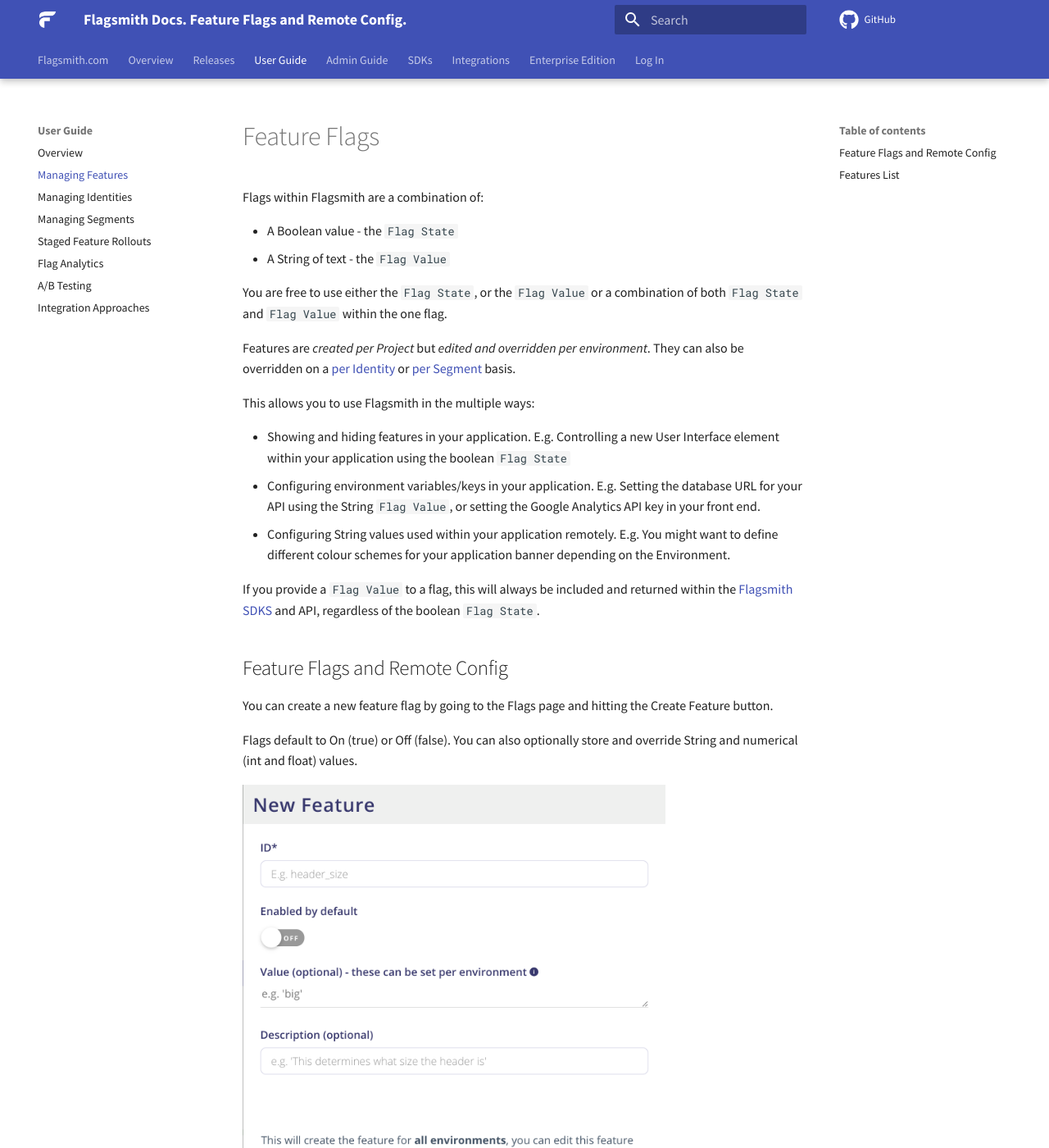
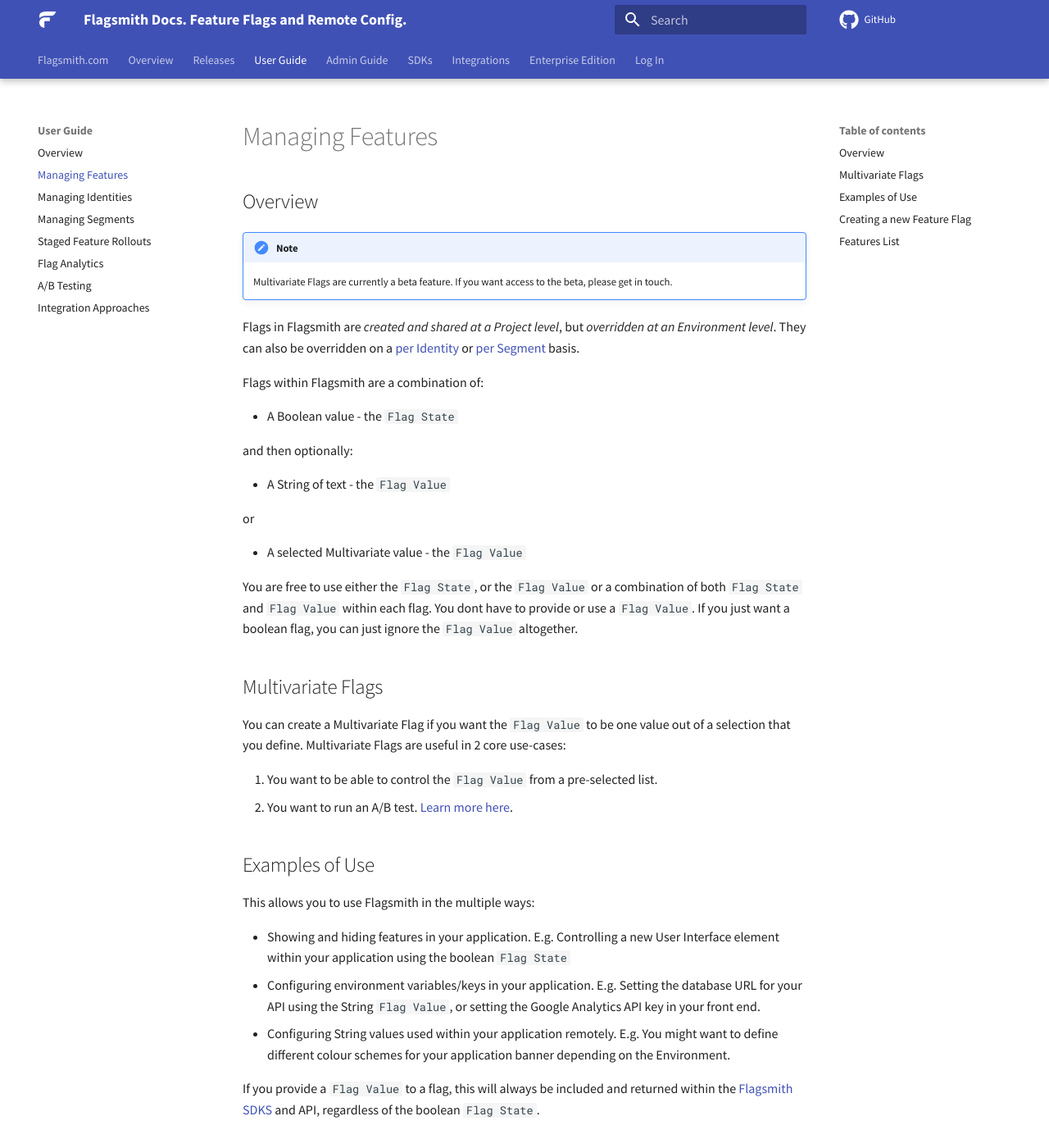
Before and after one commit to Flagsmith/flagsmith-docs, an MkDocs documentation site: the page built from docs/managing-features.md, in a window 1280 px wide and 1400 px high. Shown: the whole window at 82% size. Built offline with MkDocs 1.6.1 and Material for MkDocs 9.7.7, drawn with Linux system fonts in a browser that asks for light colours; comment, search, counter and statistics services are not loaded; some of the changed text lies outside the part shown.

Commit message:
MV flags

```diff
--- a/docs/managing-features.md
+++ b/docs/managing-features.md
@@ -1,15 +1,34 @@
 description: Feature Flags are a development methodology that allow you to ship code and features before they are finished.
 
-# Feature Flags
+## Overview
+
+!!! note
+    Multivariate Flags are currently a beta feature. If you want access to the beta, please get in touch.
+
+Flags in Flagsmith are *created and shared at a Project level*, but *overridden at an Environment level*. They can also be overridden on a [per Identity](/managing-identities/) or [per Segment](/managing-segments/) basis.
 
 Flags within Flagsmith are a combination of:
 
 * A Boolean value - the `Flag State`
+
+and then optionally:
+
 * A String of text - the `Flag Value`
 
-You are free to use either the `Flag State`, or the `Flag Value` or a combination of both `Flag State` and `Flag Value` within the one flag.
+or
 
-Features are *created per Project* but *edited and overridden per environment*. They can also be overridden on a [per Identity](/managing-identities/) or [per Segment](/managing-segments/) basis.
+* A selected Multivariate value - the `Flag Value`
+
+You are free to use either the `Flag State`, or the `Flag Value` or a combination of both `Flag State` and `Flag Value` within each flag. You dont have to provide or use a `Flag Value`. If you just want a boolean flag, you can just ignore the `Flag Value` altogether.
+
+## Multivariate Flags
+
+You can create a Multivariate Flag if you want the `Flag Value` to be one value out of a selection that you define. Multivariate Flags are useful in 2 core use-cases:
+
+1. You want to be able to control the `Flag Value` from a pre-selected list.
+2. You want to run an A/B test. [Learn more here](/ab-testing/).
+
+## Examples of Use
 
 This allows you to use Flagsmith in the multiple ways:
 
@@ -19,16 +38,16 @@ This allows you to use Flagsmith in the multiple ways:
 
 If you provide a `Flag Value` to a flag, this will always be included and returned within the [Flagsmith SDKS](/clients/rest/) and API, regardless of the boolean `Flag State`.
 
-## Feature Flags and Remote Config
+## Creating a new Feature Flag
 
-You can create a new feature flag by going to the Flags page and hitting the Create Feature button.
+You can create a new feature flag by going to the Flags page within any Environment and hitting the Create Feature button.
 
-Flags default to On (true) or Off (false). You can also optionally store and override String and numerical (int and float) values.
+Flags default to On (true) or Off (false). You can also optionally store and override String and numerical (int and float) values, or create a selection of MultiVariate values.
 
 <img src="/images/create-feature.png" width="75%"/>
 
 ## Features List
 
-You can toggle feature Boolean values or override Remote Config values on a per-Environment basis.
+You can toggle feature Boolean values or override Flag values on a per-Environment basis.
 
 <img src="/images/features-list.png" width="100%"/>
```
Also changed, not shown: docs/ab-testing.md (+20 -8 lines).
